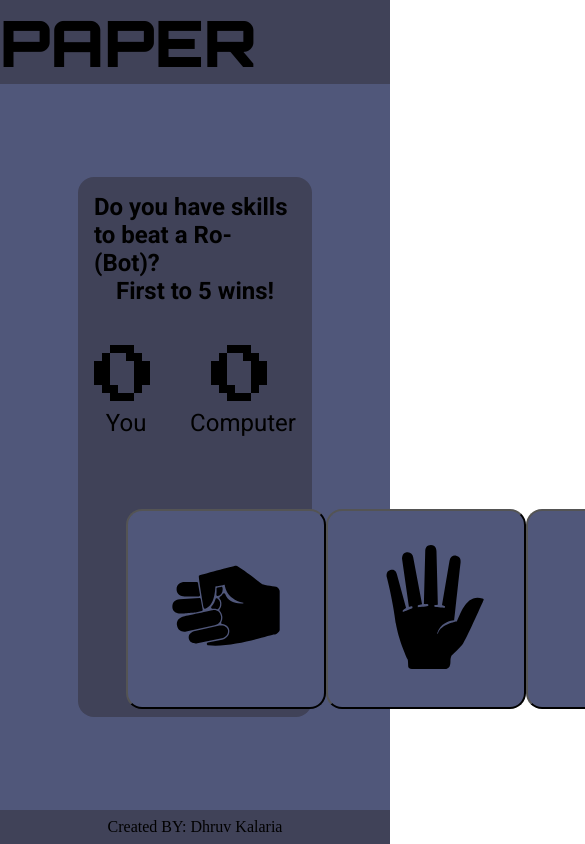
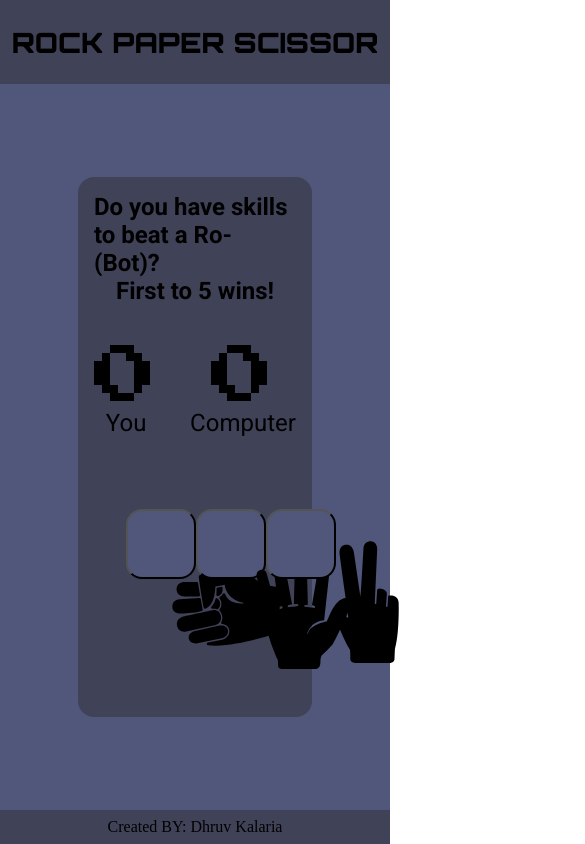
Before and after one commit to dbkalaria/Rock-Paper-Scissor, a plain HTML site: page index.html in a window 390 px wide. Shown: the top 844 px of the page, 585 px wide, since content can reach past the window. Drawn offline with Linux system fonts and the light colour scheme.

Commit message:
Responsive(add media)

```diff
--- a/style.css
+++ b/style.css
@@ -103,3 +103,16 @@ img {
 .footer {
     height: var(--footer-height);
 }
+@media screen and (max-width: 900px) {
+    .header {
+        font-size: 14px;
+    }
+    .rock,
+.paper,
+.scissor {
+    height: 70px;
+    width: 70px;
+    border-radius: 16px;
+    background-color: #50577A;
+}
+}
```
